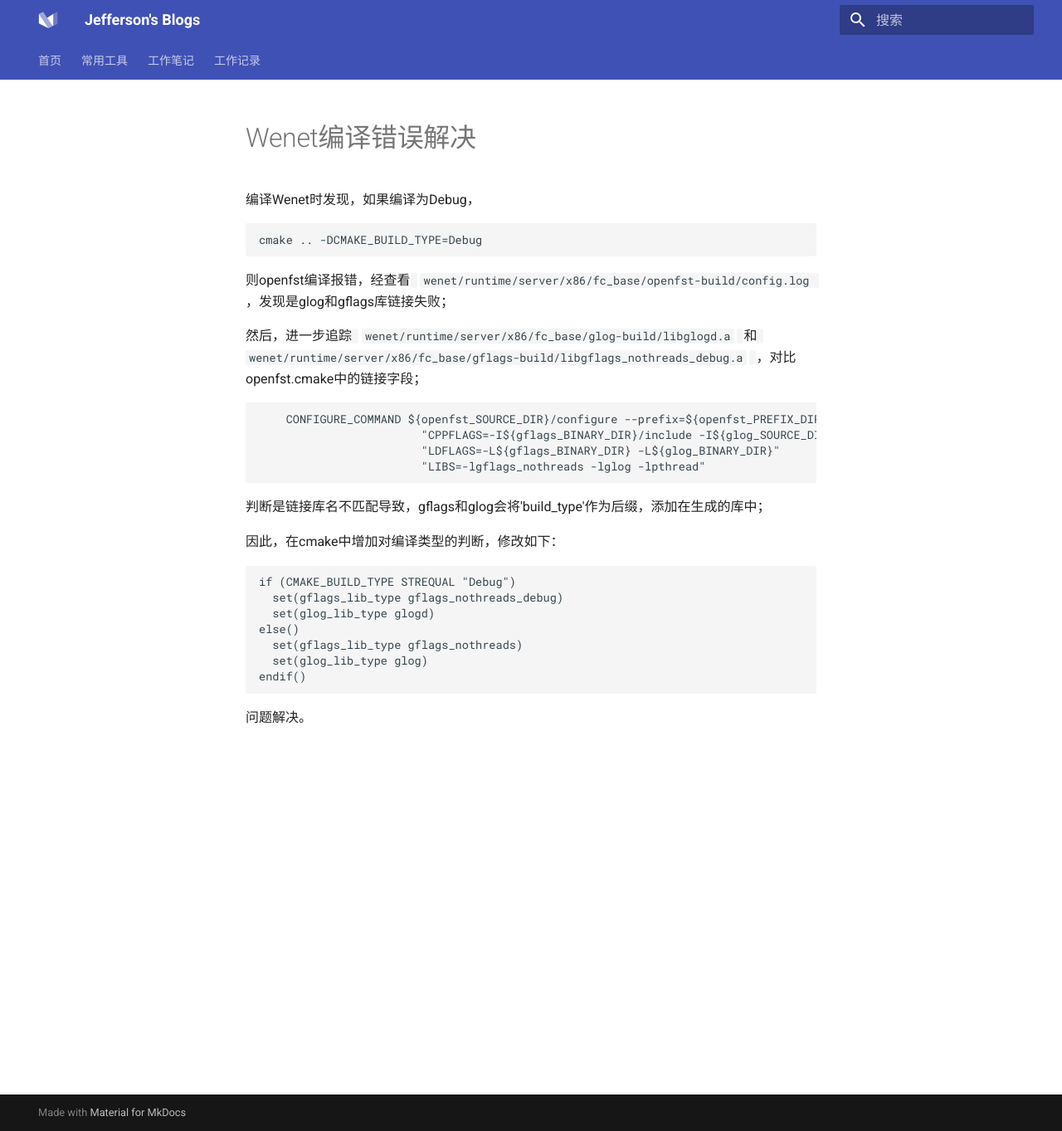
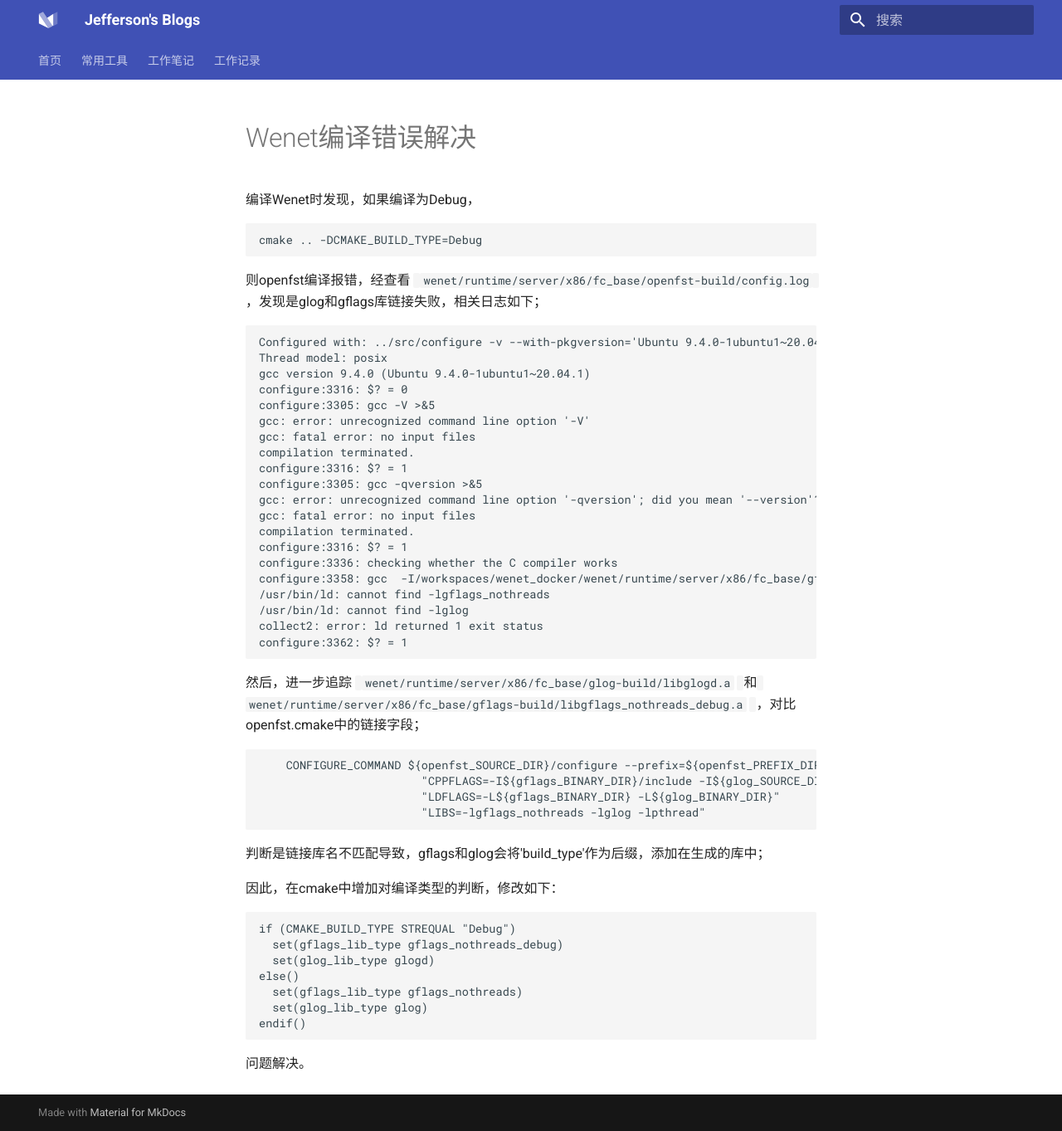
Before and after one commit to jeffersonchou/jeffersonchou.github.io, an MkDocs documentation site: the page built from docs/5.Daily/5.1.Daily_Reflection/20220622-wenet编译错误解决.md, in a window 1280 px wide and 1363 px high. Shown: the whole window at 83% size. Built offline with MkDocs 1.6.1 and Material for MkDocs 9.7.7, drawn with Linux system fonts in a browser that asks for light colours.

Commit message:
wenet编译错误解决

````diff
--- a/docs/5.Daily/5.1.Daily_Reflection/20220622-wenet编译错误解决.md
+++ b/docs/5.Daily/5.1.Daily_Reflection/20220622-wenet编译错误解决.md
@@ -6,9 +6,32 @@
 cmake .. -DCMAKE_BUILD_TYPE=Debug
 ```
 
-则openfst编译报错，经查看` ` ` wenet/runtime/server/x86/fc_base/openfst-build/config.log ` ` `，发现是glog和gflags库链接失败；
+则openfst编译报错，经查看 ` `  ` wenet/runtime/server/x86/fc_base/openfst-build/config.log `  ` ` ，发现是glog和gflags库链接失败，相关日志如下；
 
-然后，进一步追踪` ` ` wenet/runtime/server/x86/fc_base/glog-build/libglogd.a ` `  `和`  ` ` wenet/runtime/server/x86/fc_base/gflags-build/libgflags_nothreads_debug.a ` ` `，对比openfst.cmake中的链接字段；
+```
+Configured with: ../src/configure -v --with-pkgversion='Ubuntu 9.4.0-1ubuntu1~20.04.1' --with-bugurl=file:///usr/share/doc/gcc-9/README.Bugs --enable-languages=c,ada,c++,go,brig,d,fortran,objc,obj-c++,gm2 --prefix=/usr --with-gcc-major-version-only --program-suffix=-9 --program-prefix=x86_64-linux-gnu- --enable-shared --enable-linker-build-id --libexecdir=/usr/lib --without-included-gettext --enable-threads=posix --libdir=/usr/lib --enable-nls --enable-clocale=gnu --enable-libstdcxx-debug --enable-libstdcxx-time=yes --with-default-libstdcxx-abi=new --enable-gnu-unique-object --disable-vtable-verify --enable-plugin --enable-default-pie --with-system-zlib --with-target-system-zlib=auto --enable-objc-gc=auto --enable-multiarch --disable-werror --with-arch-32=i686 --with-abi=m64 --with-multilib-list=m32,m64,mx32 --enable-multilib --with-tune=generic --enable-offload-targets=nvptx-none=/build/gcc-9-Av3uEd/gcc-9-9.4.0/debian/tmp-nvptx/usr,hsa --without-cuda-driver --enable-checking=release --build=x86_64-linux-gnu --host=x86_64-linux-gnu --target=x86_64-linux-gnu
+Thread model: posix
+gcc version 9.4.0 (Ubuntu 9.4.0-1ubuntu1~20.04.1)
+configure:3316: $? = 0
+configure:3305: gcc -V >&5
+gcc: error: unrecognized command line option '-V'
+gcc: fatal error: no input files
+compilation terminated.
+configure:3316: $? = 1
+configure:3305: gcc -qversion >&5
+gcc: error: unrecognized command line option '-qversion'; did you mean '--version'?
+gcc: fatal error: no input files
+compilation terminated.
+configure:3316: $? = 1
+configure:3336: checking whether the C compiler works
+configure:3358: gcc  -I/workspaces/wenet_docker/wenet/runtime/server/x86/fc_base/gflags-build/include -I/workspaces/wenet_docker/wenet/runtime/server/x86/fc_base/glog-src/src -I/workspaces/wenet_docker/wenet/runtime/server/x86/fc_base/glog-build -D_GLIBCXX_USE_CXX11_ABI=0 -L/workspaces/wenet_docker/wenet/runtime/server/x86/fc_base/gflags-build -L/workspaces/wenet_docker/wenet/runtime/server/x86/fc_base/glog-build conftest.c -lgflags_nothreads -lglog -lpthread >&5
+/usr/bin/ld: cannot find -lgflags_nothreads
+/usr/bin/ld: cannot find -lglog
+collect2: error: ld returned 1 exit status
+configure:3362: $? = 1
+```
+
+然后，进一步追踪 ` `  ` wenet/runtime/server/x86/fc_base/glog-build/libglogd.a `  `  ` 和 `  `  ` wenet/runtime/server/x86/fc_base/gflags-build/libgflags_nothreads_debug.a `  ` ` ，对比openfst.cmake中的链接字段；
 
 ```
     CONFIGURE_COMMAND ${openfst_SOURCE_DIR}/configure --prefix=${openfst_PREFIX_DIR}
````
Also changed, not shown: 1 other file.
